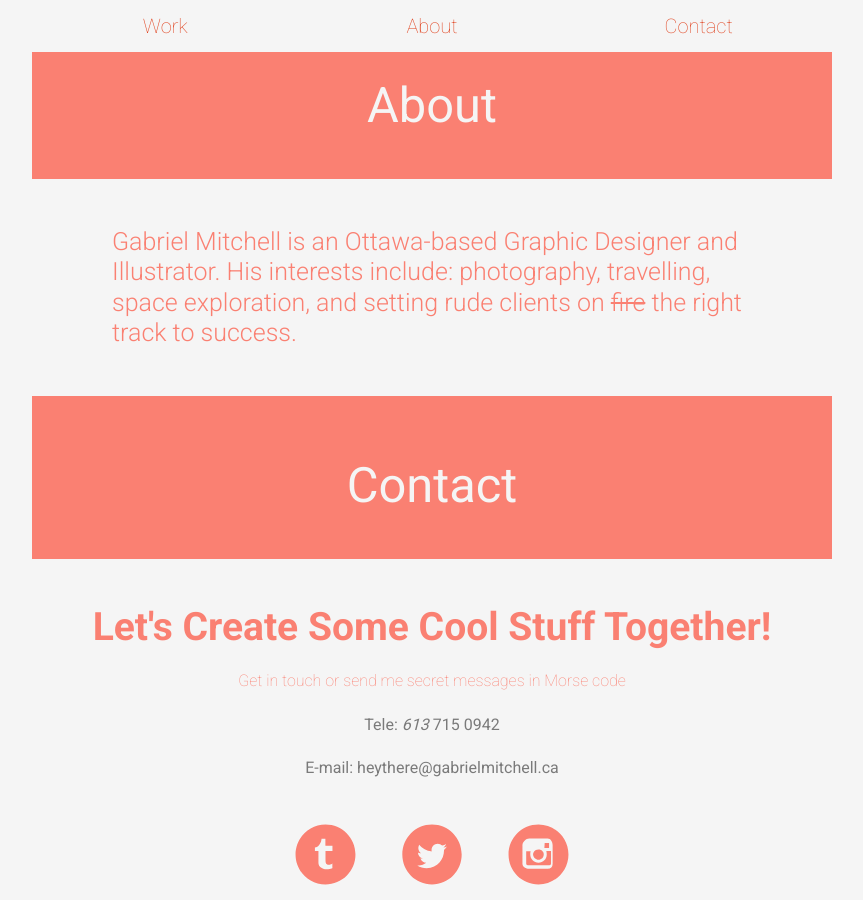
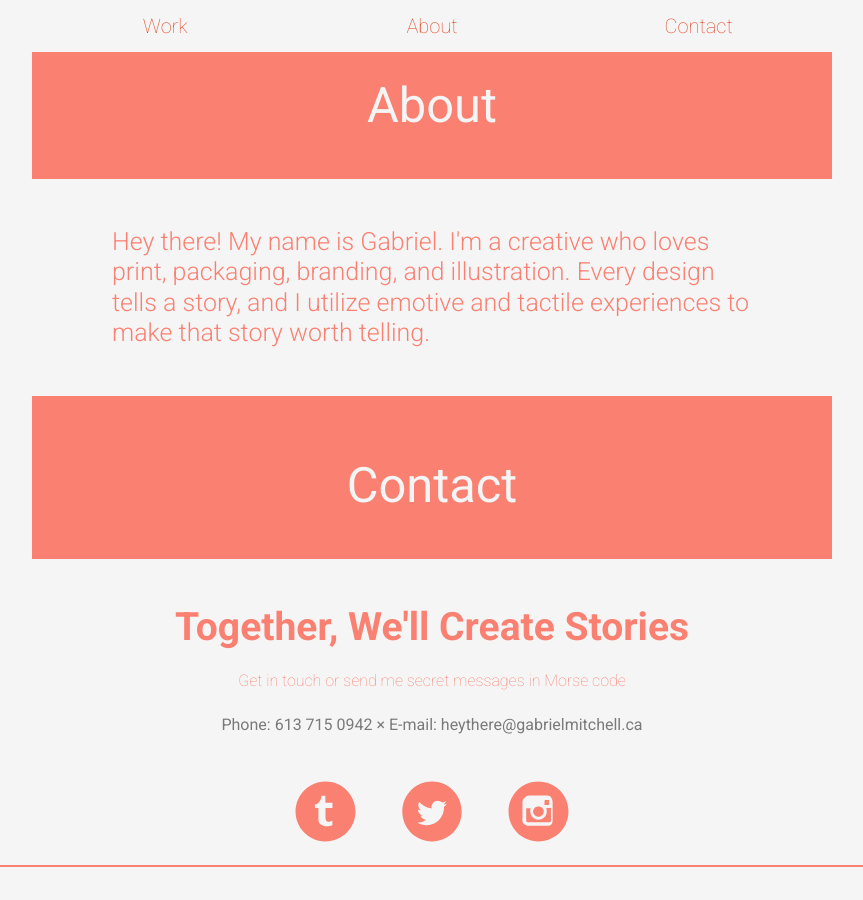
Before and after one commit to alkalinegenome/alkalinegenome.github.io, a Jekyll site: the page built from index.html, in a window 1280 px wide and 900 px high, scrolled down 1544 px. Shown: the whole window, without its empty margins (208-1071 px from the left). Built offline with Jekyll 4.4.1, drawn with Linux system fonts in a browser that asks for light colours; nearby versions of some CDN libraries.

Commit message:
About Me Updated

```diff
--- a/_includes/about.html
+++ b/_includes/about.html
@@ -1,3 +1,3 @@
 <div class="center-object unit-s-1 unit-m-5-8 unit-l-5-8 unit-xl-4-8">
-	<p class="planet w300 salmon">Gabriel Mitchell is an Ottawa-based Graphic Designer and Illustrator. His interests include: photography, travelling, space exploration, and setting rude clients on <del>fire</del> the right track to success.</p>
+	<p class="planet w300 salmon">Hey there! My name is Gabriel. I'm a creative who loves print, packaging, branding, and illustration. Every design tells a story, and I utilize emotive and tactile experiences to make that story worth telling.</p>
 </div>
--- a/_includes/contact.html
+++ b/_includes/contact.html
@@ -1,7 +1,6 @@
-<h2 class="center-text">Let's Create Some Cool Stuff Together!</h2>
+<h2 class="center-text">Together, We'll Create Stories</h2>
 <h6 class="cell center-text top-none">Get in touch or send me secret messages in Morse code</h6>
-<p class="w400 center-text">Tele: <em>613</em> 715 0942</p>
-<p class="w400 center-text">E-mail: heythere@gabrielmitchell.ca</p>
+<p class="w400 center-text">Phone: 613 715 0942 &times; E-mail: heythere@gabrielmitchell.ca</p>
 
 <div class="contact nav-bar-center unit-s-6-8 unit-m-3-8 unit-l-2-8 unit-xl-2-8">
 	<ul class ="unit-s-1">
```
